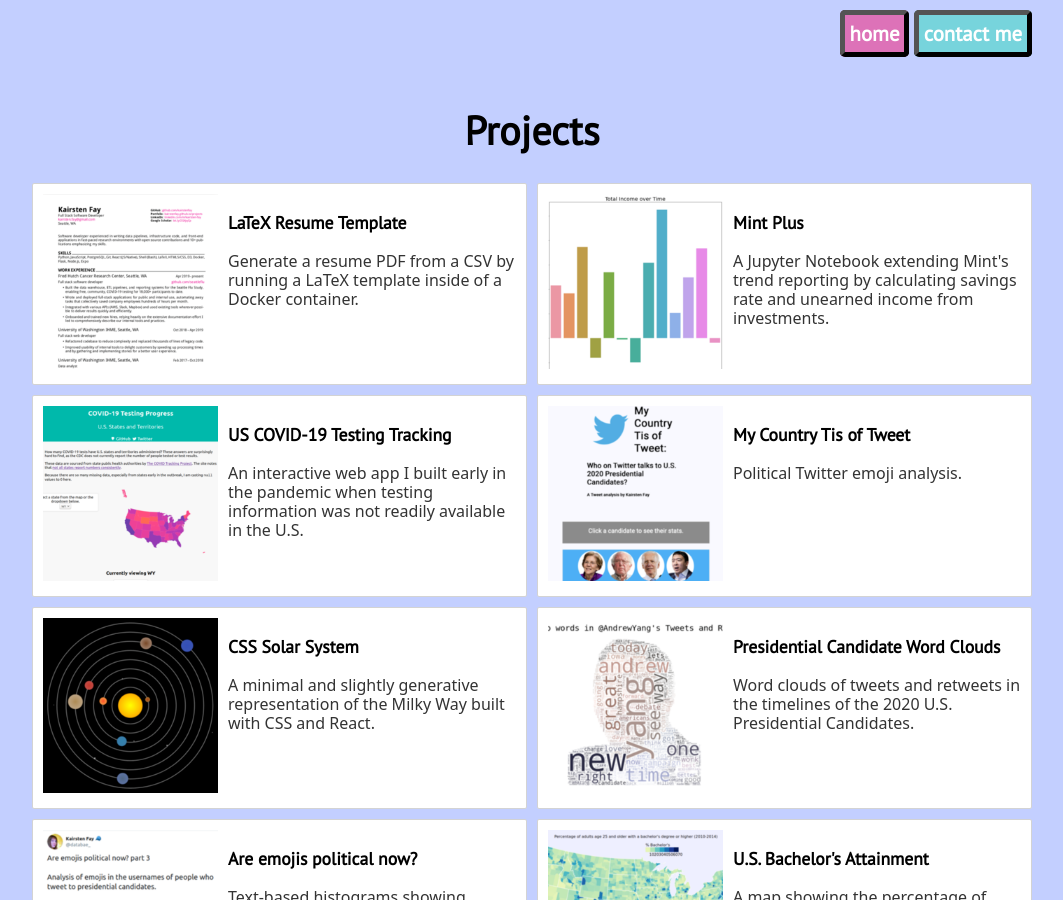
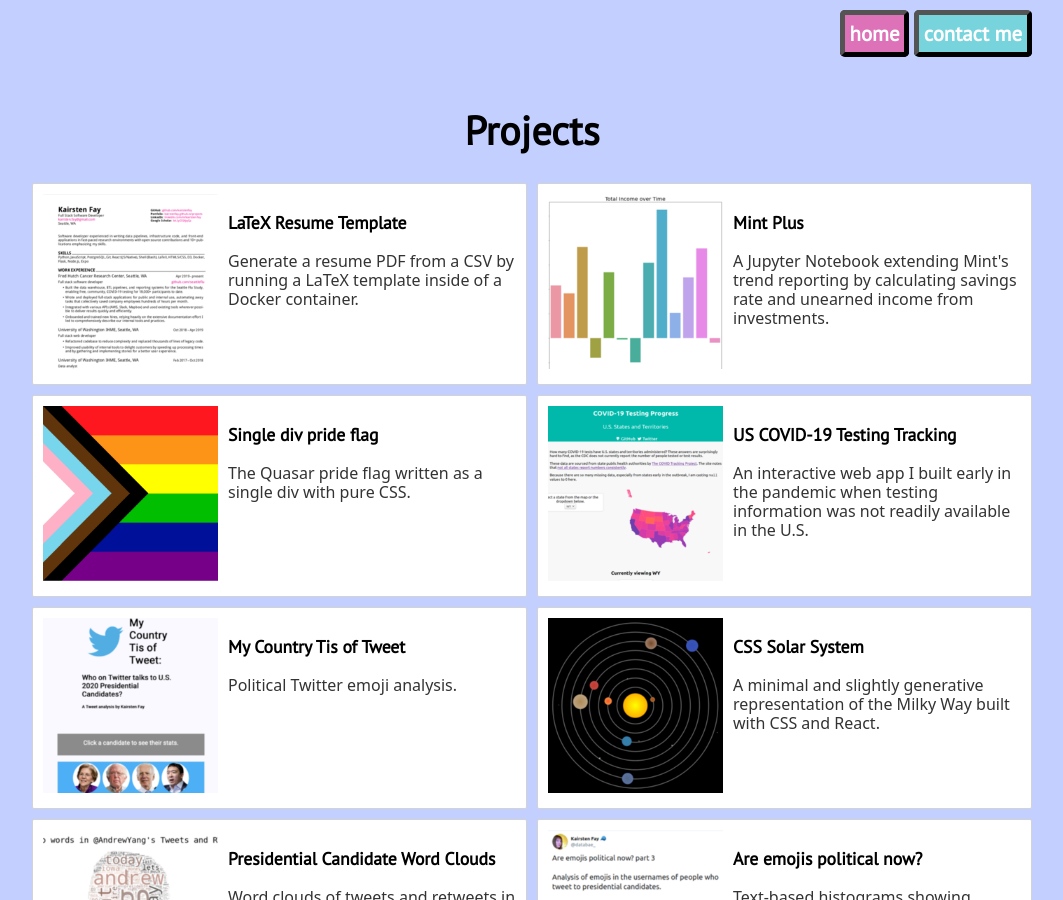
Before and after one commit to kairstenfay/kairstenfay.github.io, a Jekyll site: the page built from projects/index.html, in a window 1280 px wide and 900 px high. Shown: the whole window, without its empty margins (108-1171 px from the left). Built offline with Jekyll 4.4.1, drawn with Linux system fonts in a browser that asks for light colours.

Commit message:
projects: Add single div Quasar pride flag

```diff
--- a/projects/index.html
+++ b/projects/index.html
@@ -28,6 +28,18 @@ title: Projects by Kairsten
             <h3>Mint Plus</h3>
             <p>A Jupyter Notebook extending Mint's trend reporting by calculating
                 savings rate and unearned income from investments.
+            </p>
+        </div>
+    </div>
+    <div class="portfolio-item">
+        <a href="https://codepen.io/kairstenfay/pen/YzwWQMN">
+            <img class="link cell"
+                src="../images/thumbnail_quasar_pride.png"
+                alt="preview"/>
+        </a>
+        <div>
+            <h3>Single div pride flag</h3>
+            <p>The Quasar pride flag written as a single div with pure CSS.
             </p>
         </div>
     </div>
```
Also changed, not shown: images/thumbnail_quasar_pride.png (added).
